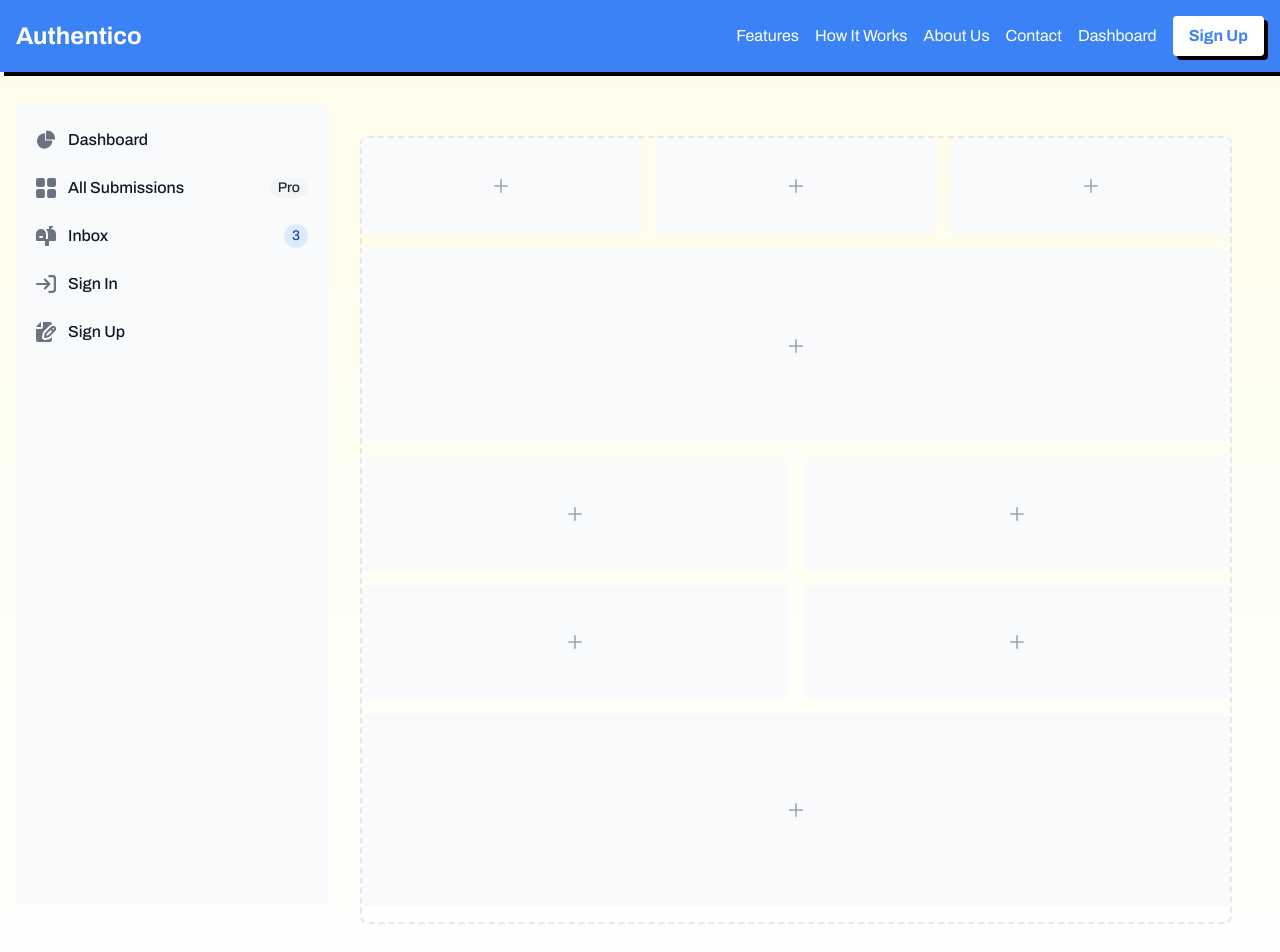
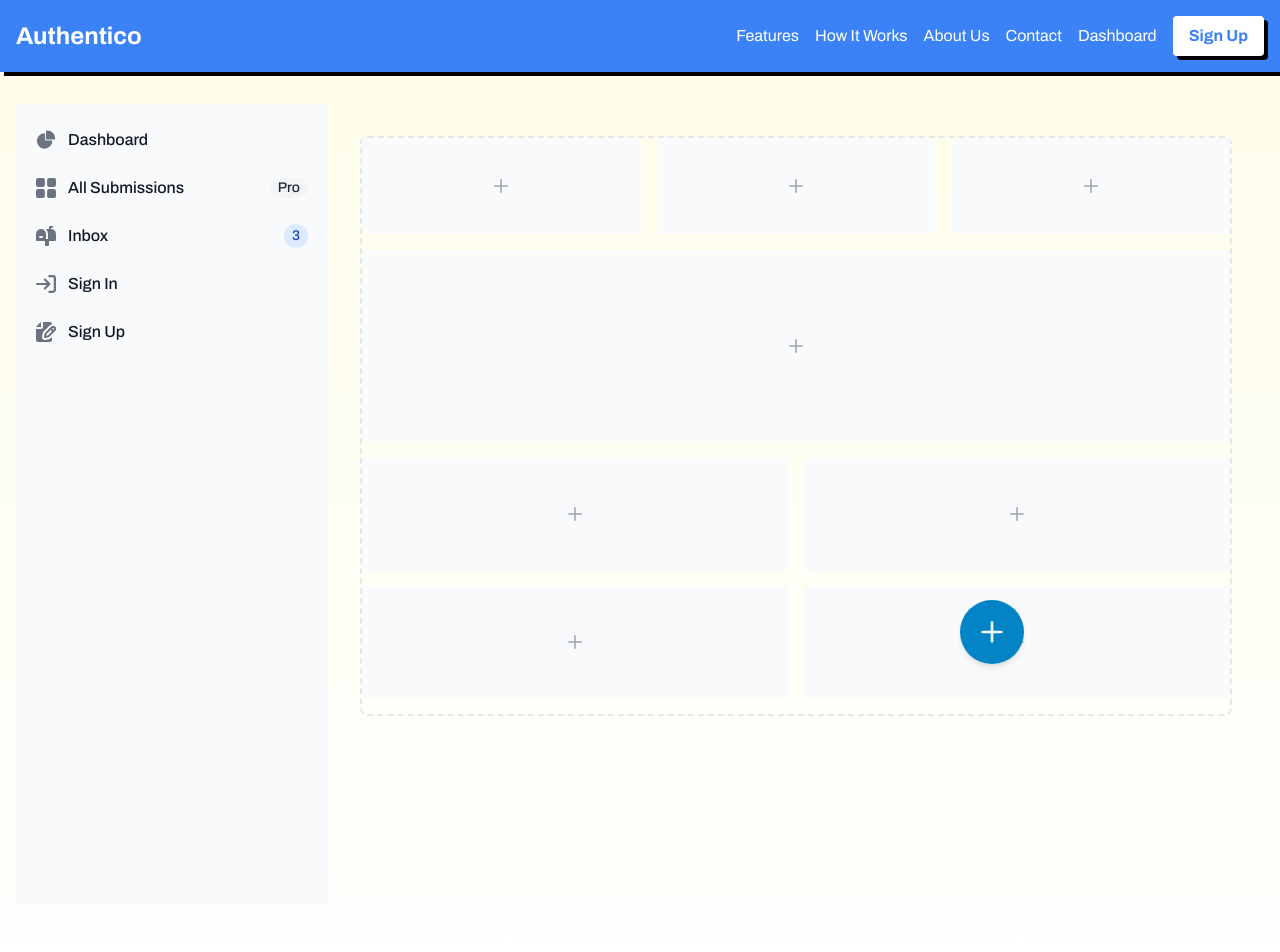
Before and after one commit to TheDonCipher/authentico, a Next.js app: page /dashboard in a window 1280 px wide. Shown: the top 952 px of the page. Built offline with nearby package versions, Linux system fonts and the light colour scheme.

Commit message:
add document button

```diff
--- a/app/dashboard/page.tsx
+++ b/app/dashboard/page.tsx
@@ -3,7 +3,7 @@
 import { HiArrowSmRight, HiChartPie, HiInbox, HiShoppingBag, HiTable, HiUser, HiViewBoards,HiQuestionMarkCircle } from "react-icons/hi";
 
 import { Sidebar } from "flowbite-react";
-import { DashboardIcon } from "./svg.jsx";
+import { AddDocIcon, DashboardIcon } from "./svg";
 
 
 export default function Dashboard() {
@@ -161,17 +161,25 @@ export function SideSet() {
             </p>
          </div>
       </div>
-      <div className="flex items-center justify-center h-48 mb-4 rounded bg-gray-50 dark:bg-gray-800">
-         <p className="text-2xl text-gray-400 dark:text-gray-500">
-            <svg className="w-3.5 h-3.5" aria-hidden="true" xmlns="http://www.w3.org/2000/svg" fill="none" viewBox="0 0 18 18">
-               <path stroke="currentColor" stroke-linecap="round" stroke-linejoin="round" stroke-width="2" d="M9 1v16M1 9h16"/>
-            </svg>
-         </p>
-      </div>
+
 
    </div>
+   <AddDocumentButton/>
 </div>
 
 </div>
   );
 }
+
+function AddDocumentButton() {
+
+  return(
+    <button className="bg-sky-600 p-4 fixed top-3/4 left-3/4 rounded-full shadow-md transition ease-in-out duration-200 hover:bg-lime-700" title="add document">
+      <div>
+        <AddDocIcon/>
+
+      </div>
+    </button>
+  )
+
+}
--- a/app/dashboard/svg.jsx
+++ /dev/null
@@ -1,23 +0,0 @@
-export function DashboardIcon() {
-
-
-  return (
-    <svg
-      class="h-4 w-4 text-slate-500"
-      width="24"
-      height="24"
-      viewBox="0 0 24 24"
-      stroke-width="2"
-      stroke="currentColor"
-      fill="none"
-      stroke-linecap="round"
-      stroke-linejoin="round"
-    >
-      {" "}
-      <path stroke="none" d="M0 0h24v24H0z" />{" "}
-      <rect x="4" y="4" width="16" height="16" rx="2" />{" "}
-      <line x1="4" y1="10" x2="20" y2="10" />{" "}
-      <line x1="10" y1="4" x2="10" y2="20" />
-    </svg>
-  );
-}
--- /dev/null
+++ b/app/dashboard/svg.tsx
@@ -0,0 +1,47 @@
+export function DashboardIcon() {
+
+
+  return (
+    <svg
+      className="h-4 w-4 text-slate-50"
+      width="24"
+      height="24"
+      viewBox="0 0 24 24"
+      stroke-width="2"
+      stroke="currentColor"
+      fill="none"
+      stroke-linecap="round"
+      stroke-linejoin="round"
+    >
+      {" "}
+      <path stroke="none" d="M0 0h24v24H0z" />{" "}
+      <rect x="4" y="4" width="16" height="16" rx="2" />{" "}
+      <line x1="4" y1="10" x2="20" y2="10" />{" "}
+      <line x1="10" y1="4" x2="10" y2="20" />
+    </svg>
+  );
+}
+
+
+export function AddDocIcon() {
+
+  return (
+    <svg
+      className="h-8 w-8 text-gray-50 "
+      width="24"
+      height="24"
+      viewBox="0 0 24 24"
+      stroke-width="2"
+      stroke="currentColor"
+      fill="none"
+      stroke-linecap="round"
+      stroke-linejoin="round"
+    >
+      {" "}
+      <path stroke="none" d="M0 0h24v24H0z" />{" "}
+      <line x1="12" y1="5" x2="12" y2="19" />{" "}
+      <line x1="5" y1="12" x2="19" y2="12" />
+    </svg>
+  );
+
+}
```
